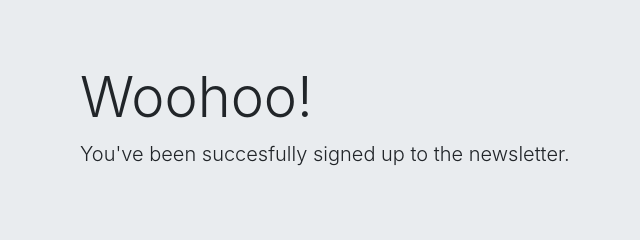
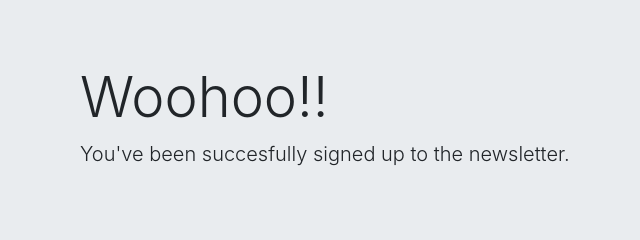
Before and after one commit to 2507lakshmi/Newsletter-Sign-up, a website: page success.html in a window 1280 px wide. Shown: the top 240 px of the page, 5-645 px from the left. Drawn offline with nearby package versions, Linux system fonts and the light colour scheme.

Commit message:
first commit

```diff
--- a/success.html
+++ b/success.html
@@ -9,7 +9,7 @@
   <body>
     <div class="jumbotron jumbotron-fluid">
   <div class="container">
-    <h1 class="display-4">Woohoo!</h1>
+    <h1 class="display-4">Woohoo!!</h1>
     <p class="lead">You've been succesfully signed up to the newsletter.</p>
   </div>
 </div>
```
